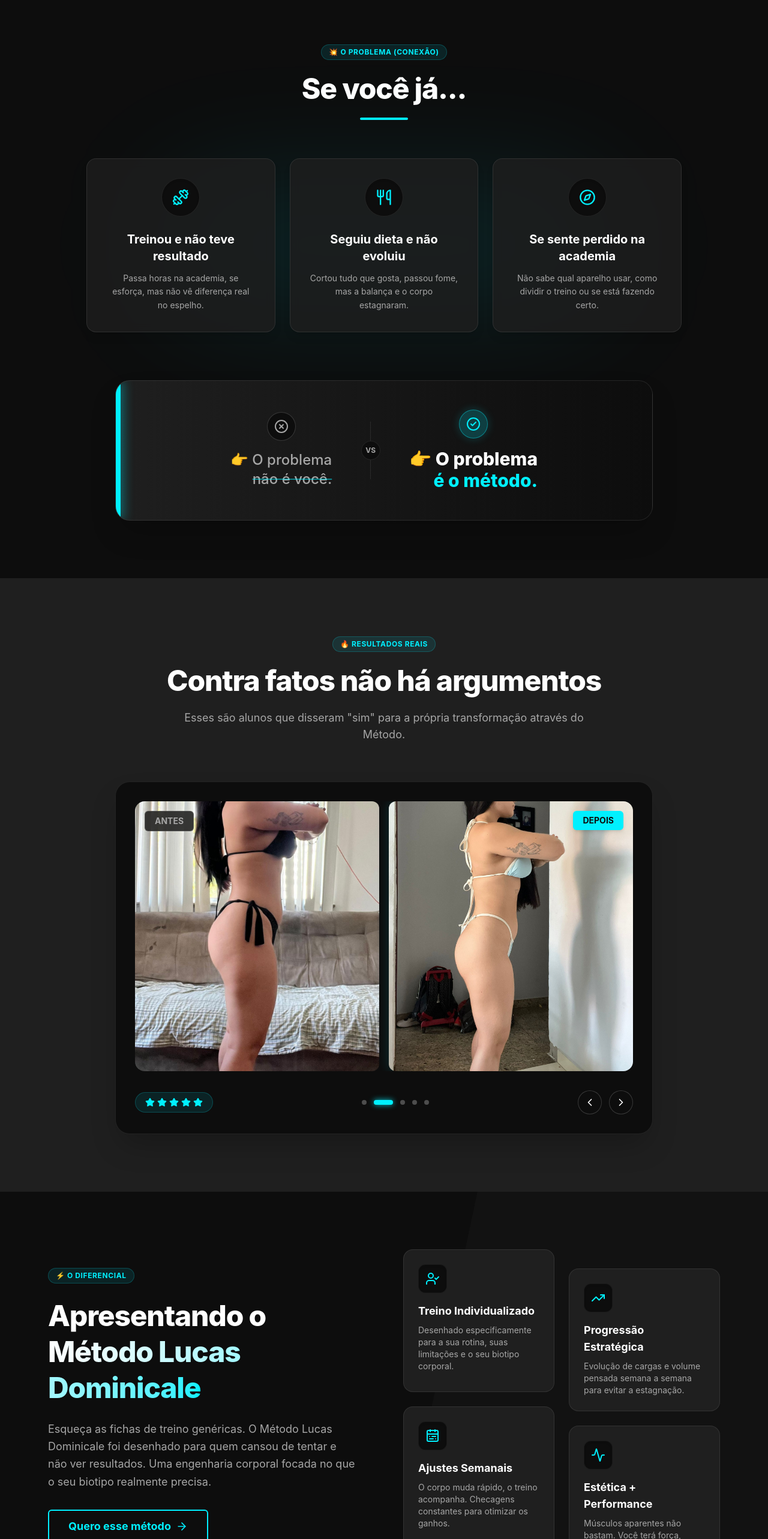
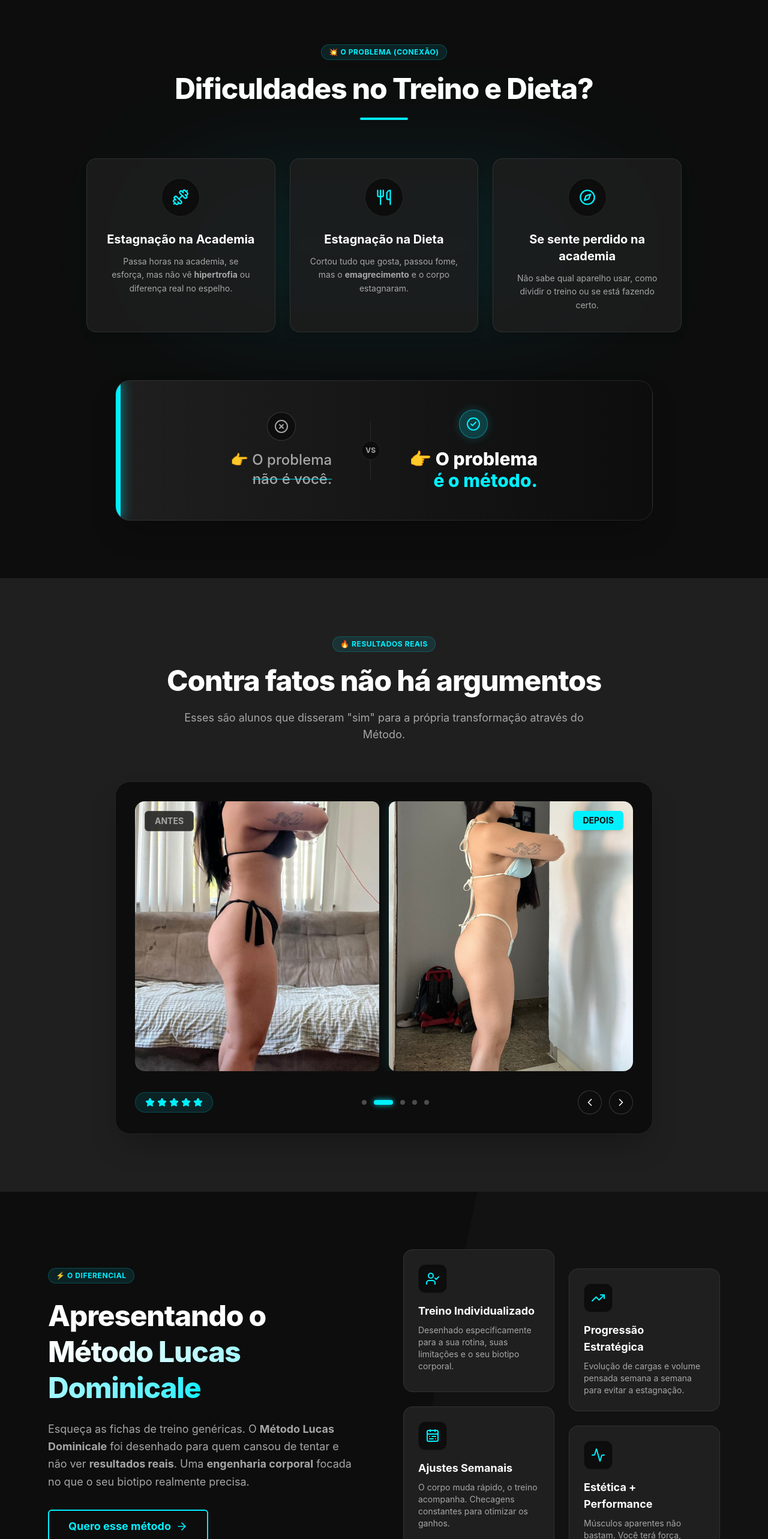
Before and after one commit to 04ale/dominicale-personal, a React (Vite) app: page / in a window 1280 px wide. Shown: the part 1880-4446 px from the top of the page at 60% size. Built offline with nearby package versions, Linux system fonts and the light colour scheme.

Commit message:
seo: enhance semantic emphasis and keyword density in core components

```diff
--- a/src/components/HowItWorks.tsx
+++ b/src/components/HowItWorks.tsx
@@ -3,26 +3,26 @@ import { UserPlus, ClipboardList, CalendarCheck, Settings } from 'lucide-react';
 const steps = [
     {
         number: "01",
-        title: "Você entra",
-        description: "Toma a decisão e entra para o time, preenchendo a avaliação inicial completa.",
+        title: "Início da Consultoria",
+        description: "Você toma a decisão e entra para o time, preenchendo uma <strong>avaliação física</strong> inicial completa.",
         icon: <UserPlus size={32} className="text-electric" />
     },
     {
         number: "02",
-        title: "Recebe seu plano",
-        description: "Desenvolvo seu treino 100% individualizado baseado no seu corpo e rotina.",
+        title: "Treino Personalizado",
+        description: "Desenvolvo seu <strong>plano de treino</strong> 100% individualizado baseado no seu corpo e rotina.",
         icon: <ClipboardList size={32} className="text-electric" />
     },
     {
         number: "03",
-        title: "Faz check-in semanal",
-        description: "Acompanhamento real para medir sua evolução e garantir que não haja estagnação.",
+        title: "Check-in Semanal",
+        description: "Acompanhamento real para medir sua <strong>evolução física</strong> e garantir que não haja estagnação.",
         icon: <CalendarCheck size={32} className="text-electric" />
     },
     {
         number: "04",
-        title: "Eu ajusto tudo pra você",
-        description: "Lapido os detalhes e ajusto o planejamento para você continuar tendo resultados.",
+        title: "Ajuste de Estratégia",
+        description: "Lapido os detalhes e ajusto o planejamento para você continuar tendo <strong>resultados de performance</strong>.",
         icon: <Settings size={32} className="text-electric" />
     }
 ];
--- a/src/components/Methods.tsx
+++ b/src/components/Methods.tsx
@@ -22,7 +22,7 @@ export default function Methods({ id }: { id?: string }) {
               </span>
             </h2>
             <p className="text-silver-mist text-lg mb-8 leading-relaxed max-w-lg mx-auto lg:mx-0">
-              Esqueça as fichas de treino genéricas. O Método Lucas Dominicale foi desenhado para quem cansou de tentar e não ver resultados. Uma engenharia corporal focada no que o seu biotipo realmente precisa.
+              Esqueça as fichas de treino genéricas. O <strong>Método Lucas Dominicale</strong> foi desenhado para quem cansou de tentar e não ver <strong>resultados reais</strong>. Uma <strong>engenharia corporal</strong> focada no que o seu biotipo realmente precisa.
             </p>
 
             <a
--- a/src/components/Problem.tsx
+++ b/src/components/Problem.tsx
@@ -11,7 +11,7 @@ export default function Problem({ id }: { id?: string }) {
             💥 O Problema (Conexão)
           </span>
           <h2 className="text-4xl md:text-5xl font-extrabold mb-6 tracking-tight">
-            Se você já...
+            Dificuldades no Treino e Dieta?
           </h2>
           <div className="w-20 h-1 bg-electric mx-auto rounded-full"></div>
         </div>
@@ -27,9 +27,9 @@ export default function Problem({ id }: { id?: string }) {
             <div className="w-16 h-16 rounded-full bg-deep-onyx border border-platinum-light/10 flex items-center justify-center mb-6 shadow-inner">
               <Dumbbell size={28} className="text-electric" />
             </div>
-            <h3 className="text-xl font-bold mb-3">Treinou e não teve resultado</h3>
+            <h3 className="text-xl font-bold mb-3">Estagnação na Academia</h3>
             <p className="text-silver-mist text-sm leading-relaxed">
-              Passa horas na academia, se esforça, mas não vê diferença real no espelho.
+              Passa horas na academia, se esforça, mas não vê <strong>hipertrofia</strong> ou diferença real no espelho.
             </p>
           </div>
 
@@ -38,9 +38,9 @@ export default function Problem({ id }: { id?: string }) {
             <div className="w-16 h-16 rounded-full bg-deep-onyx border border-platinum-light/10 flex items-center justify-center mb-6 shadow-inner">
               <Utensils size={28} className="text-electric" />
             </div>
-            <h3 className="text-xl font-bold mb-3">Seguiu dieta e não evoluiu</h3>
+            <h3 className="text-xl font-bold mb-3">Estagnação na Dieta</h3>
             <p className="text-silver-mist text-sm leading-relaxed">
-              Cortou tudo que gosta, passou fome, mas a balança e o corpo estagnaram.
+              Cortou tudo que gosta, passou fome, mas o <strong>emagrecimento</strong> e o corpo estagnaram.
             </p>
           </div>
 
```
